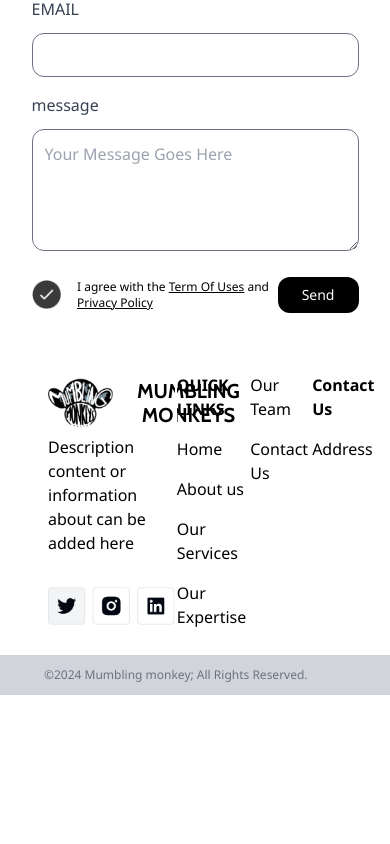
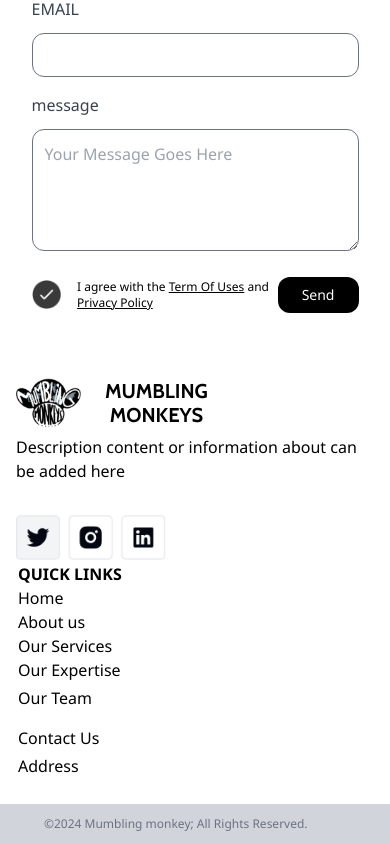
Before and after one commit to aazacz/Mumbling-Monkey, a React (Vite) app: page / in a window 390 px wide. Shown: the part 5187-6031 px from the top of the page. Before the commit the page ends 5882 px from the top, so only its background shows below. Built offline with nearby package versions, Linux system fonts and the light colour scheme.

Commit message:
made footer responsive

```diff
--- a/src/App.jsx
+++ b/src/App.jsx
@@ -94,7 +94,7 @@ function App() {
 
 
     <>
-      <div className='  mw-full h-auto  relative flex flex-col items-center overflow-auto'>
+      <div className='  md-full h-auto  relative flex flex-col items-center overflow-auto'>
 
 
 
@@ -445,44 +445,47 @@ function App() {
 
         {/* Footer Section */}
 
-        <div className='w-full  grid grid-flow-col col-span-4 px-12 py-6 '>
+        <div className='w-full  grid md:grid-flow-col grid-flow-row md:col-span-4 row-span-1  md:px-12 px-4 py-6 '>
 
 
-          <div className='w-auto'>
-            <div className='flex items-center gap-6 '>
-              <img src={logo} width={65} alt="" />
+          <div className=''>
+            <div className='w-full flex items-center gap-6 '>
+              <img src={logo} className='w-[65px]' alt="" />
               <h1 className='text-center font-Cabin font-extrabold text-[20px] leading-6'>MUMBLING <br />MONKEYS</h1>
             </div>
 
             <p className='w-full'>Description content or information about can be added here</p>
 
 
-            <div className=' flex gap-2 mt-8'>
-              <img src={social} width={150} alt="" />
+            <div className='w-full  mt-8'>
+              <img src={social} className='w-[150px]' alt="" />
 
 
             </div>
           </div>
 
-          <div className=' flex flex-col border-white border-2 gap-y-4'>
-            <h1 className='font-semibold'> QUICK LINKS</h1>
-            <p className=''> Home</p>
-            <p className=''> About us </p>
+          <div className='  border-white border-2 gap-y-4 text-left'>
+            <h1 className='w-full font-semibold'> QUICK LINKS</h1>
+            <p className='w-full'> Home</p>
+            <p className='w-full'> About us </p>
             <p className=''> Our Services </p>
             <p className=''> Our Expertise </p>
           </div>
+
+
           <div className=' flex flex-col border-white border-2 gap-y-4'>
             <p className=''> Our Team</p>
             <p className=''> Contact Us </p>
 
           </div>
-          <div className=' flex flex-col border-white border-2 gap-y-4'>
-            <h1 className='font-semibold'> Contact Us</h1>
+          <div className='  flex flex-col border-white border-2 gap-y-4'>
+            <h1 className='md:block hidden font-semibold'> Contact Us</h1>
             <p className=''> Address</p>
 
           </div>
 
         </div>
+
         <div className='w-full h-10 bg-gray-300 px-11 text-xs text-gray-500  flex items-center' >
           ©2024 Mumbling monkey; All Rights Reserved.
         </div>
```
